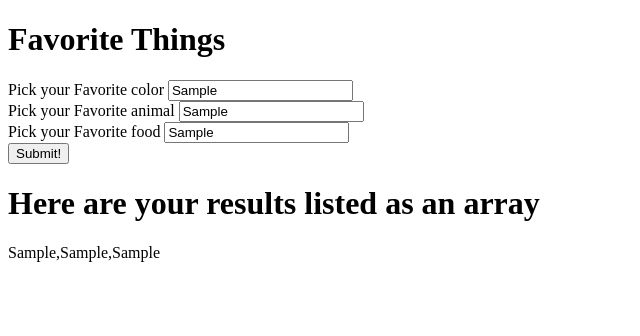
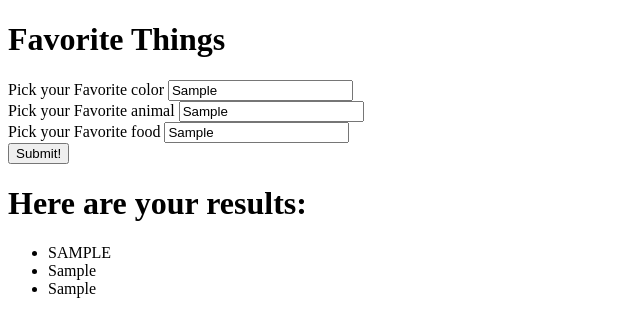
Before and after one commit to kimmykokonut/k-ravin-23oct, a plain HTML site: page favorite-things/index.html in a window 1280 px wide. Both pictures are taken after typing "Sample", "Sample", "Sample" into the empty fields and a click on the button "Submit!". Shown: the whole page, without its empty margins (0-640 px from the left). Drawn offline with Linux system fonts and the light colour scheme.

Commit message:
update and finish favThings page prompts

```diff
--- a/favorite-things/index.html
+++ b/favorite-things/index.html
@@ -20,7 +20,7 @@
 		<button type="submit">Submit!</button>
 	</form>
 	<div id="result">
-		<h1>Here are your results listed as an array</h1>
+		<h1>Here are your results:</h1>
 		<p id="answer"></p>
 	</div>
 </body>
--- a/favorite-things/js/scripts.js
+++ b/favorite-things/js/scripts.js
@@ -5,12 +5,27 @@ window.onload = function () {
     const colorInput = document.getElementById("color").value;
     const animalInput = document.getElementById("animal").value;
     const foodInput = document.getElementById("food").value;
-    console.log(colorInput);
+    // console.log(colorInput);
     let favArray = [colorInput, animalInput, foodInput];
-    console.log(favArray);
-    let answer = favArray;
-    document.getElementById("answer").innerText = answer.toString();
-    console.log(answer);
-    return answer;
+    // console.log(favArray);
+    const div = document.createElement("div");
+    const ul = document.createElement("ul");
+    ul.setAttribute("id", "favorite");
+    document.querySelector("div").append(ul);
+    const li1 = document.createElement("li");
+    const li2 = document.createElement("li");
+    const li3 = document.createElement("li");
+    li1.append((favArray[0]).toUpperCase());
+    li2.append(favArray[1]);
+    li3.append(favArray[2]);
+    // console.log(favArray[2]); => "green"
+    ul.prepend(li1);
+    ul.append(li2);
+    ul.append(li3);
+    document.getElementById("favorite").append(li1, li2, li3);
+    // let answer = favArray;
+    // document.getElementById("answer").innerText = answer.toString();
+    // console.log(answer);
+    // return answer;
   }
 }
```
